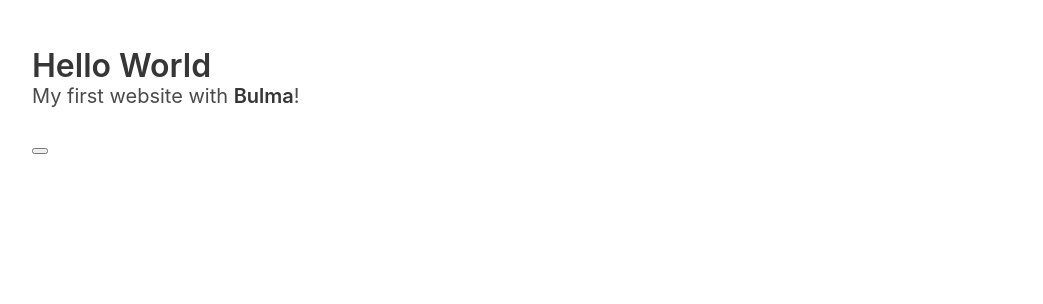
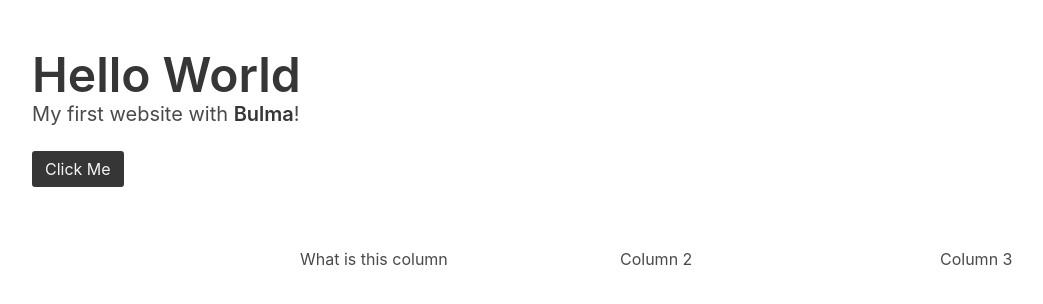
Before and after one commit to aeagan/bulma-test, a plain HTML site: page index.html in a window 1280 px wide. Shown: the whole page, without its empty margins (32-1075 px from the left). Drawn offline with nearby package versions, Linux system fonts and the light colour scheme.

Commit message:
2nd commit

```diff
--- a/index.html
+++ b/index.html
@@ -11,17 +11,27 @@
   <body>
   <section class="section">
     <div class="container">
-      <h1 class="title">
+      <h1 class="title is-1">
         Hello World
       </h1>
       <p class="subtitle">
         My first website with <strong>Bulma</strong>!
       </p>
-      <button class="is-white"></button>
+      <button class="button is-dark">Click Me</button>
     </div>
   </section>
   <section class="column test">
-
+    <div class="columns">
+      <div class="column is-offset-one-quarter">
+      <p> What is this column</p>
+      </div>
+    <div class="column">
+    <p>Column 2</p>
+    </div>
+    <div class="column">
+      <p>Column 3</p>
+    </div>
+  </div>
 </section>
   </body>
 </html>
```
